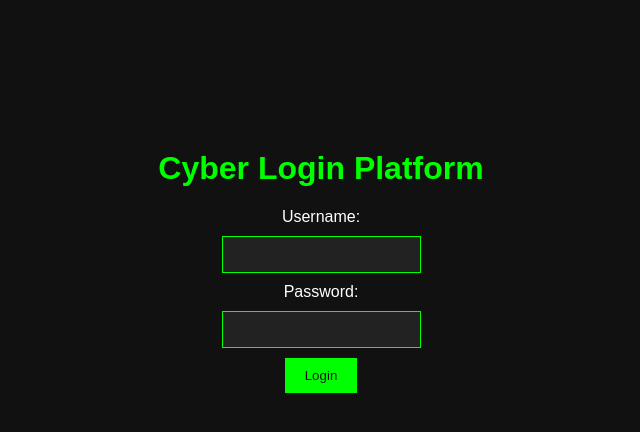
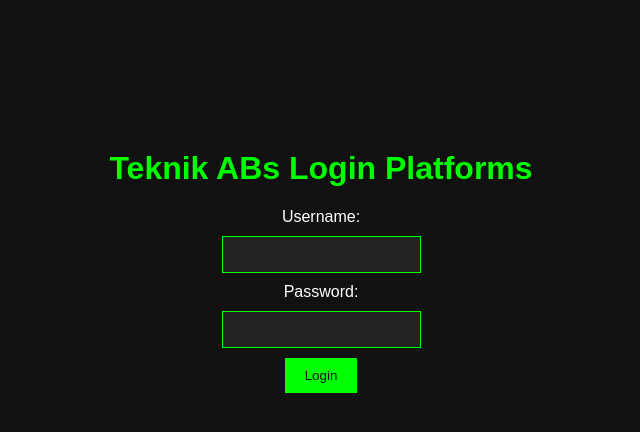
Before and after one commit to movieboxc17/cyberdownload, a plain HTML site: page index.html in a window 1280 px wide. Shown: the whole page, without its empty margins (319-959 px from the left). Drawn offline with Linux system fonts and the light colour scheme.

Commit message:
Update index.html

```diff
--- a/index.html
+++ b/index.html
@@ -114,7 +114,7 @@
     </script>
 </head>
 <body>
-    <h1>Cyber Login Platform</h1>
+    <h1>Teknik ABs Login Platforms</h1>
     <form onsubmit="validateLogin(); return false;">
         <label for="username">Username:</label>
         <br>
```
